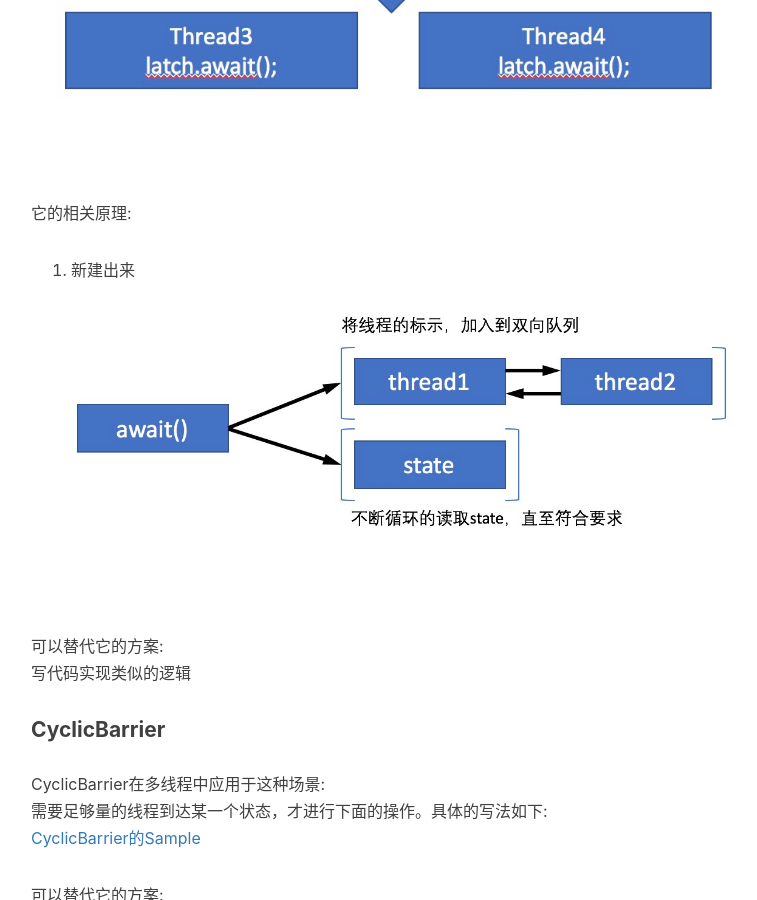
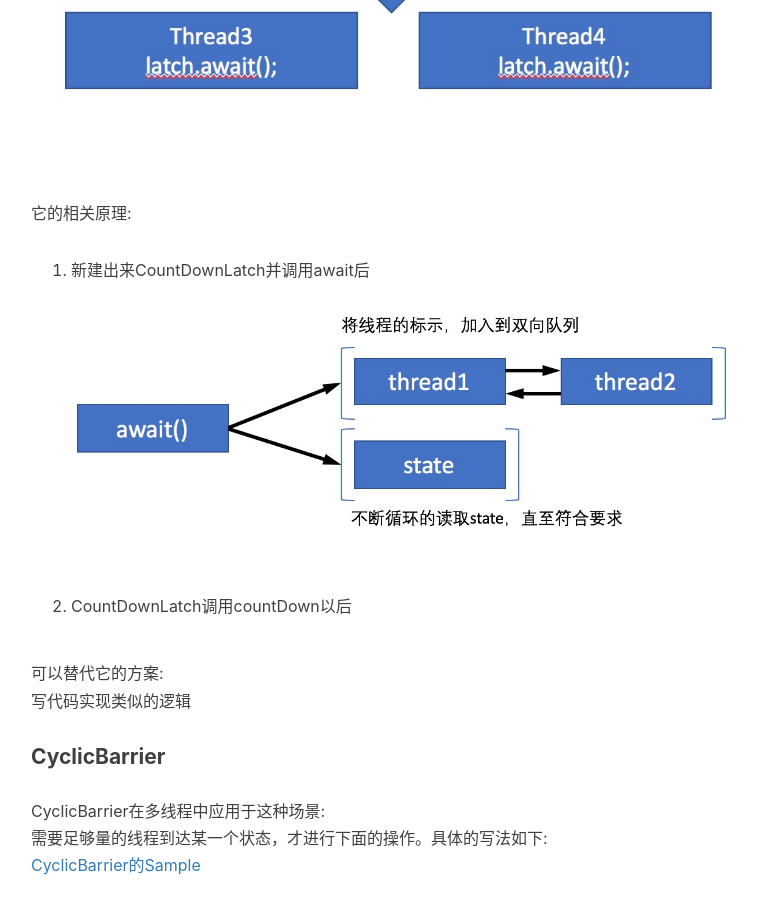
Before and after one commit to baiscjava/basicjava.github.io, a Jekyll site: the page built from _posts/2017-06-22-CountDownLatch和CyclicBarrier.md, in a window 1280 px wide and 900 px high, scrolled down 1062 px. Shown: the whole window, without its empty margins (234-991 px from the left). Built offline with Jekyll 4.4.1, drawn with Linux system fonts in a browser that asks for light colours; nearby versions of some CDN libraries; comment, search, counter and statistics services are not loaded.

Commit message:
Update 2017-06-22-CountDownLatch和CyclicBarrier.md

```diff
--- a/_posts/2017-06-22-CountDownLatch和CyclicBarrier.md
+++ b/_posts/2017-06-22-CountDownLatch和CyclicBarrier.md
@@ -20,8 +20,10 @@ CountDownLatch在多线程中应用于这种场景:<br>
 ![gras](/images/aqs/CountDownLatch_usage.jpeg)<br>
 
 它的相关原理:<br>
-1. 新建出来
+1. 新建出来CountDownLatch并调用await后<br>
 ![gras](/images/aqs/CountDownLatch_await2.jpeg)<br>
+2. CountDownLatch调用countDown以后<br>
+
 
 可以替代它的方案:<br>
 写代码实现类似的逻辑
```
